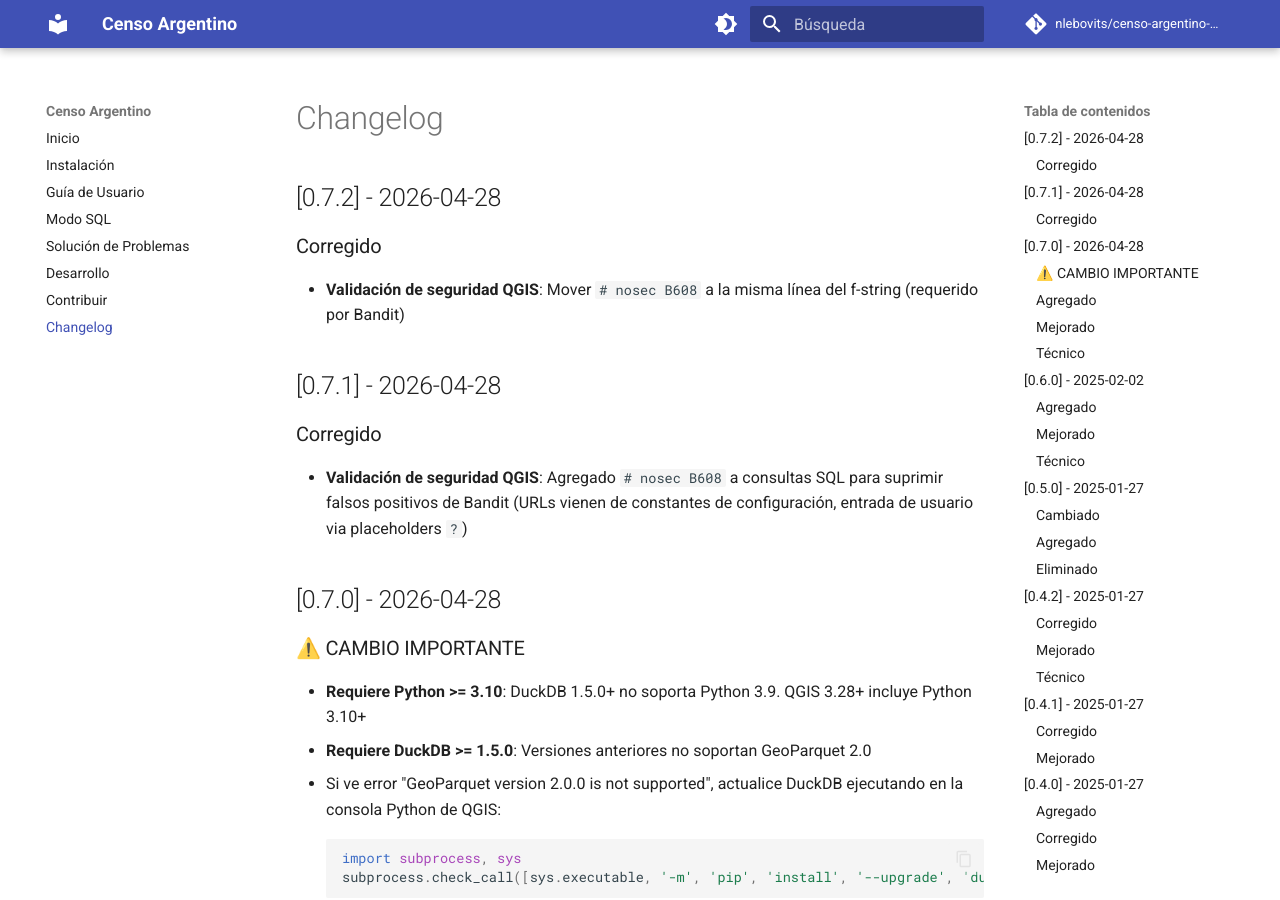
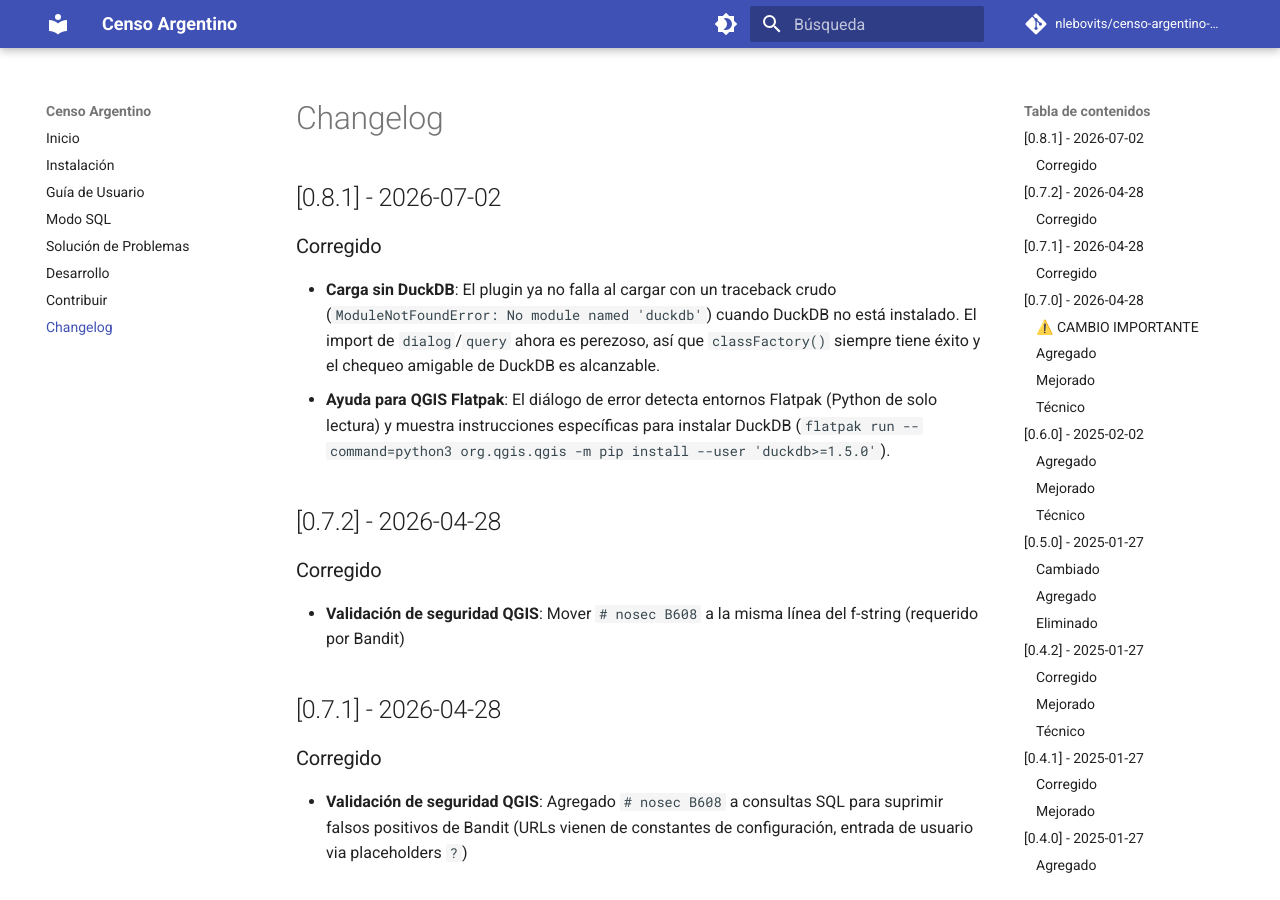
Before and after one commit to nlebovits/censo-argentino-qgis, an MkDocs documentation site: the page built from docs/CHANGELOG.md, in a window 1280 px wide and 900 px high. Built offline with MkDocs 1.6.1 and Material for MkDocs 9.7.7, drawn with Linux system fonts in a browser that asks for light colours; comment, search, counter and statistics services are not loaded.

Commit message:
release: v0.8.1 — carga sin DuckDB y ayuda para Flatpak
Bump de versión 0.8.0 → 0.8.1 (patch, corrección de bug) y entrada de
changelog para el fix de carga del plugin sin DuckDB (import perezoso)
y las instrucciones específicas para QGIS Flatpak.

Co-Authored-By: Claude Opus 4.8 (1M context) <noreply@anthropic.com>

```diff
--- a/docs/CHANGELOG.md
+++ b/docs/CHANGELOG.md
@@ -1,4 +1,10 @@
 # Changelog
+
+## [0.8.1] - 2026-07-02
+
+### Corregido
+- **Carga sin DuckDB**: El plugin ya no falla al cargar con un traceback crudo (`ModuleNotFoundError: No module named 'duckdb'`) cuando DuckDB no está instalado. El import de `dialog`/`query` ahora es perezoso, así que `classFactory()` siempre tiene éxito y el chequeo amigable de DuckDB es alcanzable.
+- **Ayuda para QGIS Flatpak**: El diálogo de error detecta entornos Flatpak (Python de solo lectura) y muestra instrucciones específicas para instalar DuckDB (`flatpak run --command=python3 org.qgis.qgis -m pip install --user 'duckdb>=1.5.0'`).
 
 ## [0.7.2] - 2026-04-28
 
```
Also changed, not shown: 1 other file.
